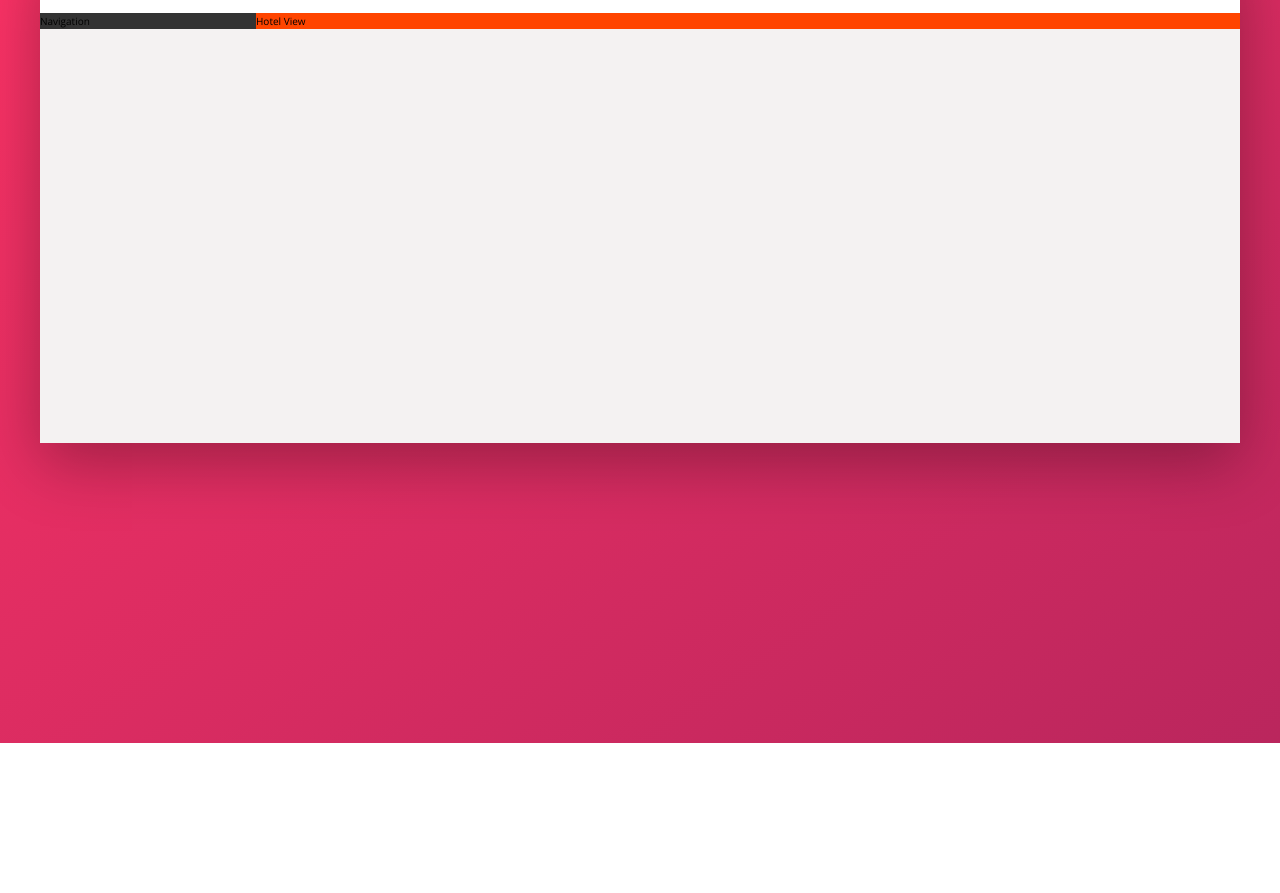
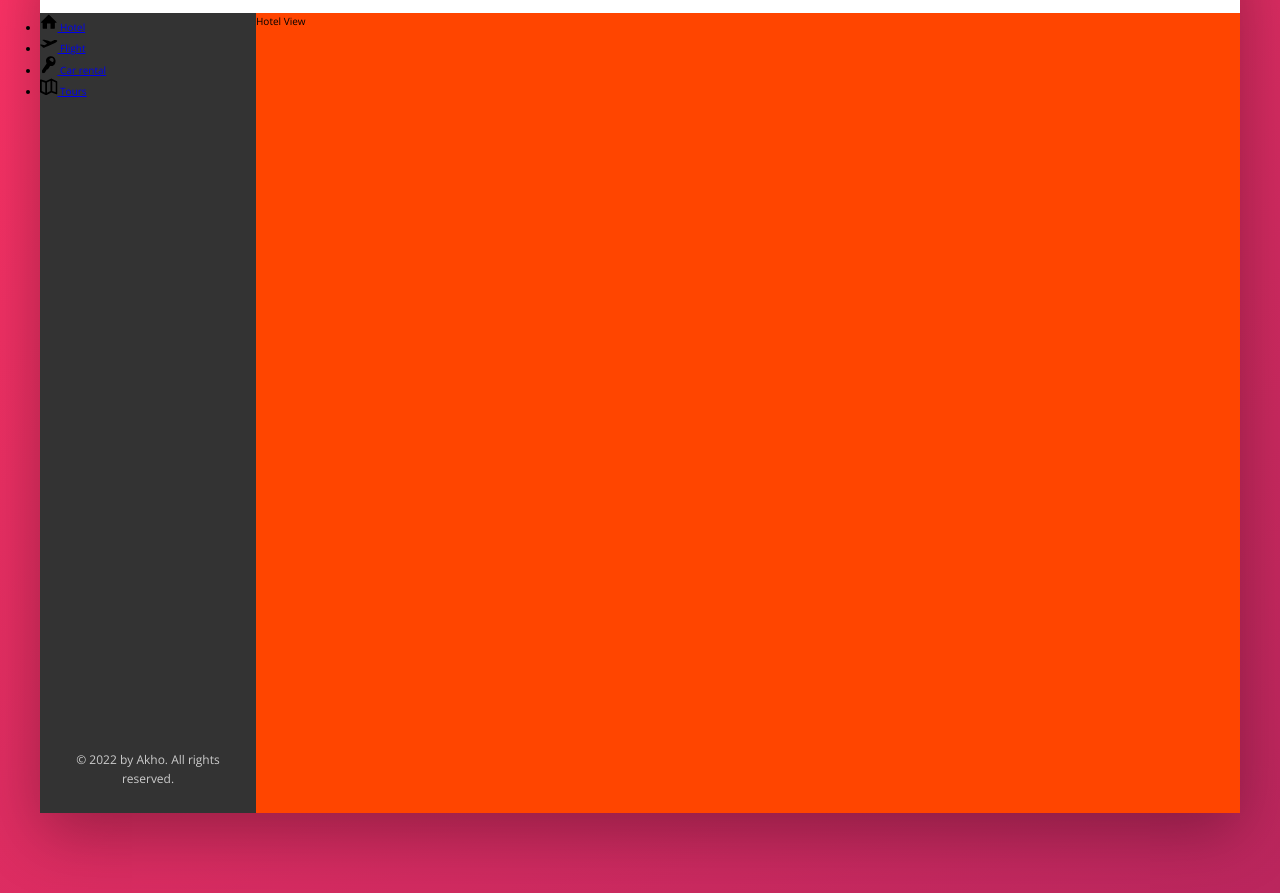
Before and after one commit to Akho0122/Trillo, a website: page index.html in a window 1280 px wide. Shown: the part 137-1030 px from the top of the page. Before the commit the page ends 880 px from the top, so only its background shows below. Drawn offline with nearby package versions, Linux system fonts and the light colour scheme.

Commit message:
sidebar section was styled part-1

```diff
--- a/index.html
+++ b/index.html
@@ -46,8 +46,46 @@
 
             <div class="content">
                 <nav class="sidebar">
-                    Navigation
+                    <ul class="side-nav">
+                        <li class="side-nav__item">
+                            <a href="#" class="side-nav__link">
+                                <svg class="side-nav__icon">
+                                    <use xlink:href="img/sprite.svg#icon-home"></use>
+                                </svg>
+                                <span>Hotel</span>
+                            </a>
+                        </li>
+                        <li class="side-nav__item">
+                            <a href="#" class="side-nav__link">
+                                <svg class="side-nav__icon">
+                                    <use xlink:href="img/sprite.svg#icon-aircraft-take-off"></use>
+                                </svg>
+                                <span>Flight</span>
+                            </a>
+                        </li>
+                        <li class="side-nav__item">
+                            <a href="#" class="side-nav__link">
+                                <svg class="side-nav__icon">
+                                    <use xlink:href="img/sprite.svg#icon-key"></use>
+                                </svg>
+                                <span>Car rental</span>
+                            </a>
+                        </li>
+                        <li class="side-nav__item">
+                            <a href="#" class="side-nav__link">
+                                <svg class="side-nav__icon">
+                                    <use xlink:href="img/sprite.svg#icon-map"></use>
+                                </svg>
+                                <span>Tours</span>
+                            </a>
+                        </li>
+                    </ul>
+                    <div class="legal">
+                        &copy; 2022 by Akho. All rights reserved.
+                    </div>
                 </nav>
+
+
                 <main class="hotel-view">
                     Hotel View
                 </main>
--- a/sass/_components.scss
+++ b/sass/_components.scss
@@ -117,3 +117,28 @@
     }
 
 }
+/////////////////////////////////////
+//SIDE NAVIGATION
+
+.side-nav{
+    &__item{
+
+    }
+    &__link{
+
+    }
+    &__icon{
+        width: 1.75rem;
+        height: 1.75rem;
+
+    }
+}
+
+/////////////////////////////////////
+//LEGAL TEXT
+.legal{
+    color: var(--color-grey-light-4);
+    font-size: 1.2rem;
+    text-align: center;
+    padding: 2.5rem;
+}
--- a/sass/_layout.scss
+++ b/sass/_layout.scss
@@ -20,8 +20,12 @@
 .sidebar{
     background-color: var(--color-grey-dark-1);
     flex: 0 0 18%;
+    display: flex;
+    flex-direction: column;
+    justify-content: space-between;
 }
 .hotel-view{
     background-color: orangered;
     flex: 1;
+    height: 80rem;
 }
```
Also changed, not shown: css/style.css.
